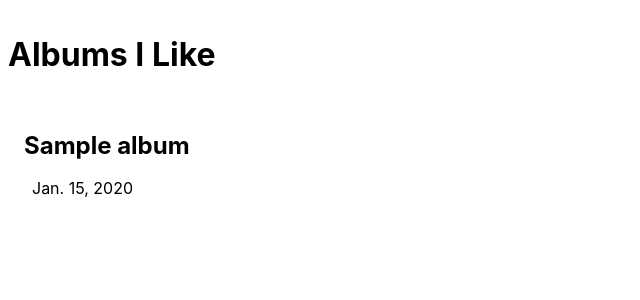
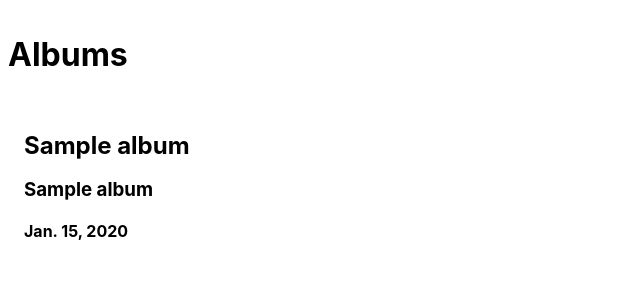
Before and after one commit to momentum-morehouse/django-music-bettinacjohnson, a Django app: template templates/albums/list_albums.html in a window 1280 px wide. Shown: the top 300 px of the page, without its empty margins (0-640 px from the left). Run offline with Django 3.2, Linux system fonts and the light colour scheme; the template is opened without the code that fills it: values that come from a table or form of the project are taken from there, others are empty; tables that the repository leaves empty hold one stand-in row (values such as "Sample post"); some libraries are stand-ins or nearby versions.

Commit message:
homepage, and albums showing

```diff
--- a/mymusic/models.py
+++ b/mymusic/models.py
@@ -7,5 +7,5 @@ class Album(models.Model):
     album_title = models.CharField(max_length=255, null=True, blank=True)
     released = models.DateField(null=True, blank=True)
 
-    # def __str__(self):
-    #   return f"{self.album_title}"
+    def __str__(self):
+      return f"{self.album_title}"
--- a/mymusic/views.py
+++ b/mymusic/views.py
@@ -8,8 +8,8 @@ from .models import Album
 # Create your views here.
 
 def list_albums(request):
-  mymusic = Album.objects.all()
-  return render(request, "albums/list_albums.html",                        {"mymusic": mymusic})
+  albums = Album.objects.all()
+  return render(request, "albums/list_albums.html",                        {"albums": albums})
 
 # def index(request):
   # albums = Album.object.all()
--- a/templates/albums/list_albums.html
+++ b/templates/albums/list_albums.html
@@ -1,32 +1,17 @@
 {% extends "base.html" %}
 
 {% block content %}
-<h1>Albums I Like</h1>
+<h1>Albums</h1>
 
 <div class="flex flex-wrap">
   {% for album in albums %}
   <div class="w-33 pa3">
     <h2>{{ album.album_title }}</h2>
+    <h3>{{ album.artist_Name }}</h3>
+    <h4>{{ album.released }}</h4>
 
 
-
-
-    <div class="flex">
-      <div class="pr2"></div>
-      <div>{{ album.artist_name }}</div>
-    </div>
-
-
-    {% if album.released %}
-    <div class="flex">
-      <div class="pr2"></div>
-      <div>{{ album.released }}</div>
-    </div>
-    {% endif %}
-
-
-  </div>
-  {% endfor %}
 </div>
-
+</div>
+{% endfor %}
 {% endblock %}
```
